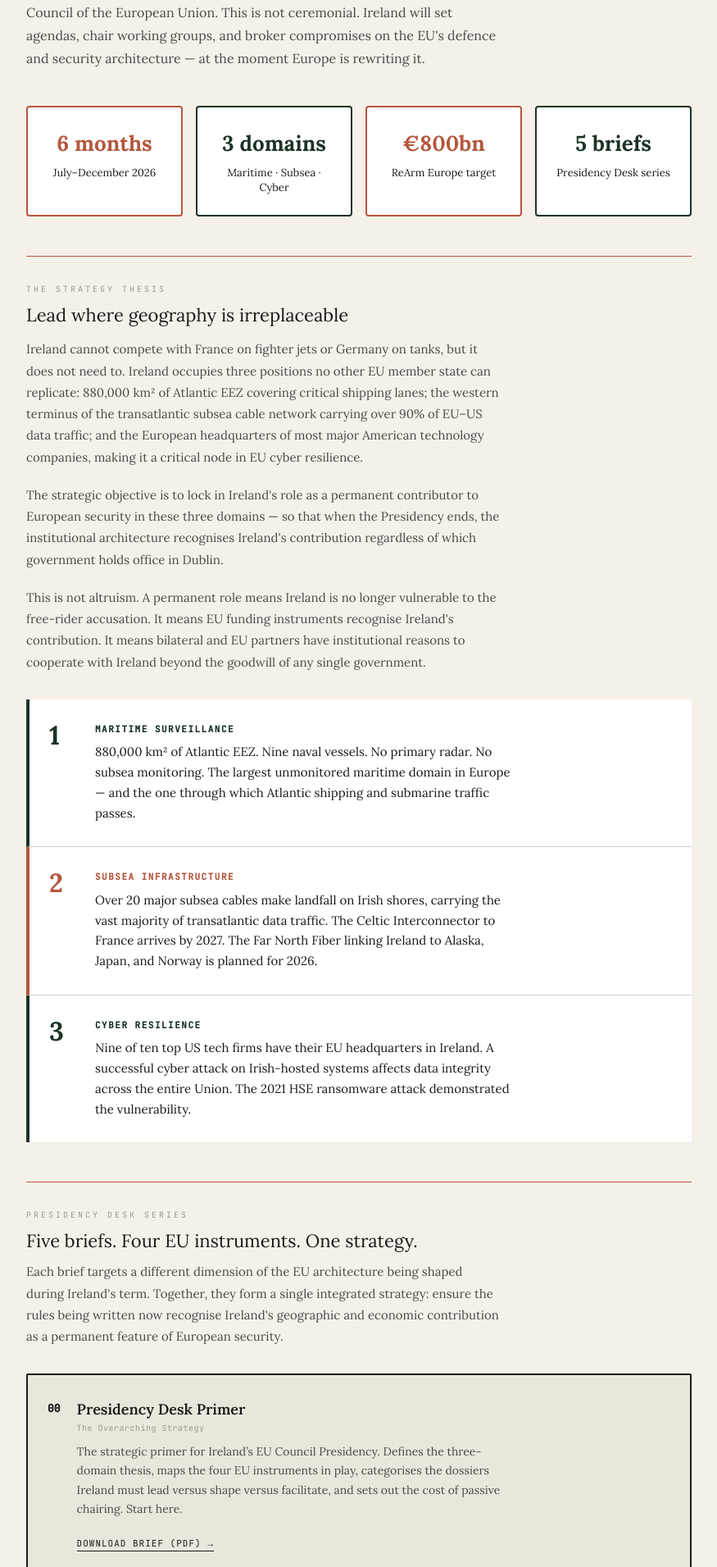
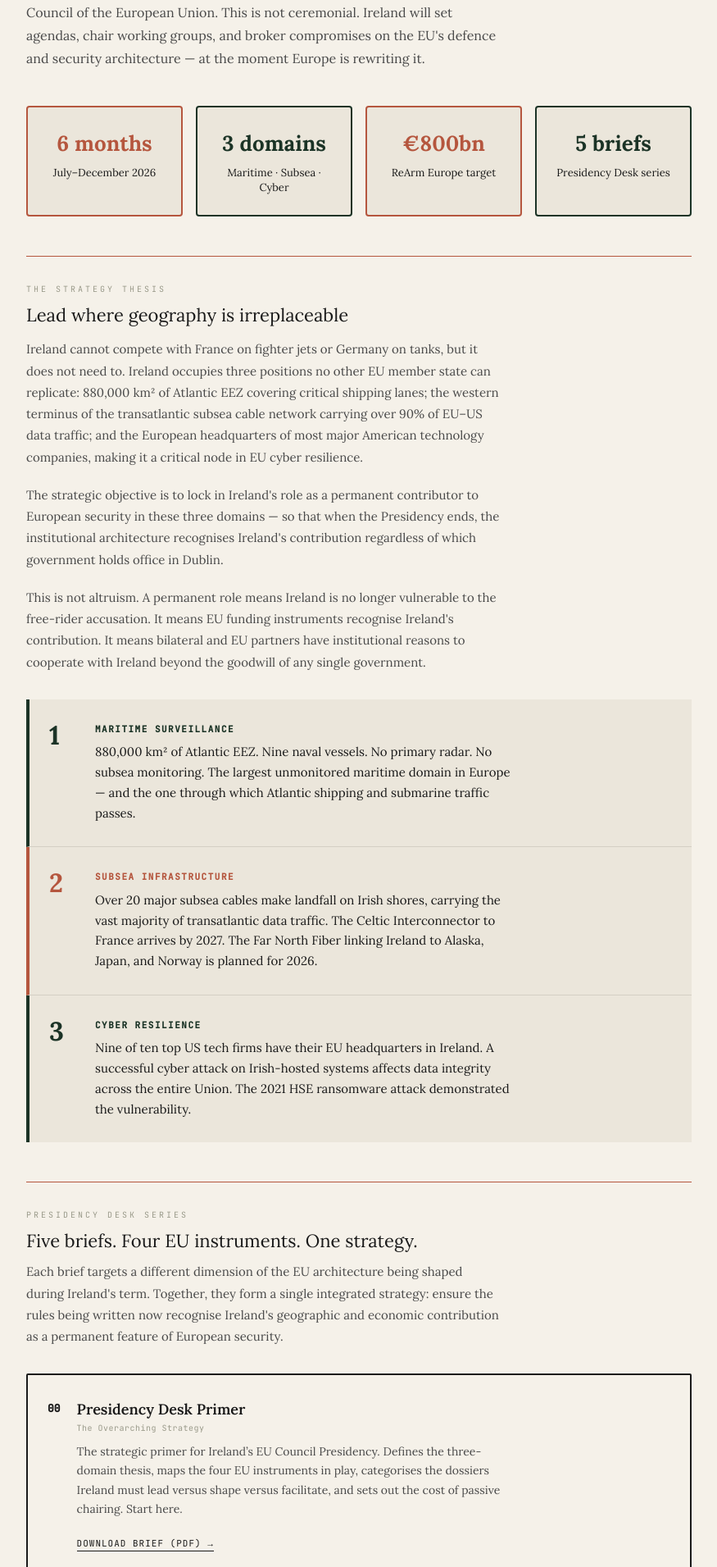
Before and after one commit to scosullivan/security-ireland, a Next.js app: page /eu-presidency in a window 1280 px wide. Shown: the part 389-2300 px from the top of the page at 82% size, without its empty margins (202-1077 px from the left). Built offline with nearby package versions, Linux system fonts and the light colour scheme.

Commit message:
Update page.tsx

```diff
--- a/src/app/eu-presidency/page.tsx
+++ b/src/app/eu-presidency/page.tsx
@@ -38,7 +38,7 @@ export default async function EUPresidency() {
           ].map((s, i) => (
             <div key={i} style={{
               padding: '24px 20px',
-              backgroundColor: 'white',
+              backgroundColor: 'var(--color-parchment)',
               border: '2px solid ' + s.color,
               borderRadius: '4px',
               textAlign: 'center',
@@ -98,7 +98,7 @@ export default async function EUPresidency() {
               gap: '20px',
               alignItems: 'flex-start',
               padding: '28px 24px',
-              backgroundColor: 'white',
+              backgroundColor: 'var(--color-parchment)',
               borderLeft: '4px solid ' + item.color,
               borderBottom: i < 2 ? '1px solid var(--color-rule)' : 'none',
             }}>
@@ -184,7 +184,7 @@ export default async function EUPresidency() {
             <div key={item.num} style={{
               padding: '28px 24px',
               border: item.num === '00' ? '2px solid var(--color-ink)' : '1px solid var(--color-rule)',
-              backgroundColor: item.num === '00' ? 'var(--color-parchment)' : 'white',
+              backgroundColor: item.num === '00' ? 'var(--color-cream)' : 'var(--color-parchment)',
               borderRadius: '2px',
             }}>
               <div style={{ display: 'flex', gap: '20px', alignItems: 'flex-start' }}>
```
